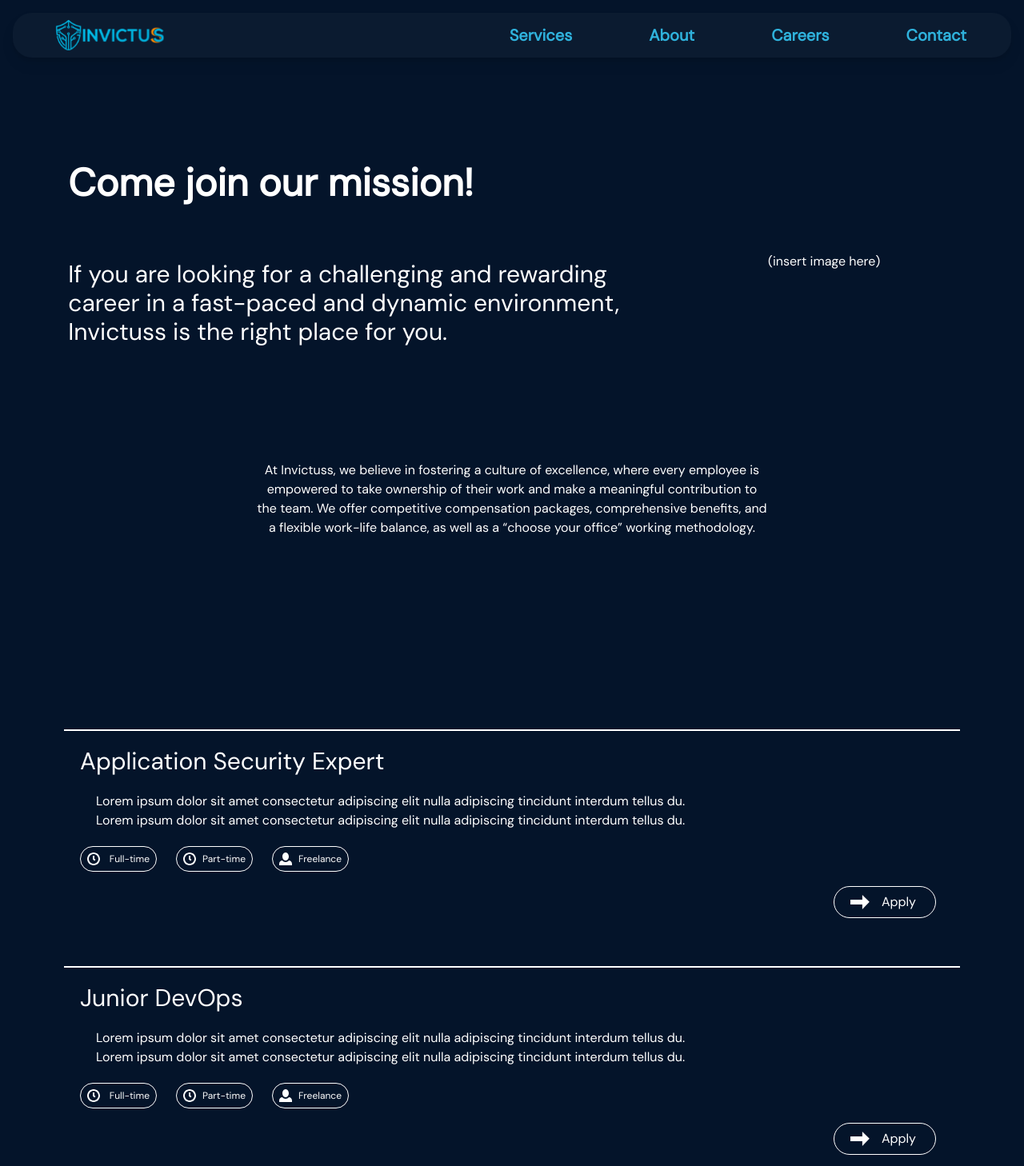
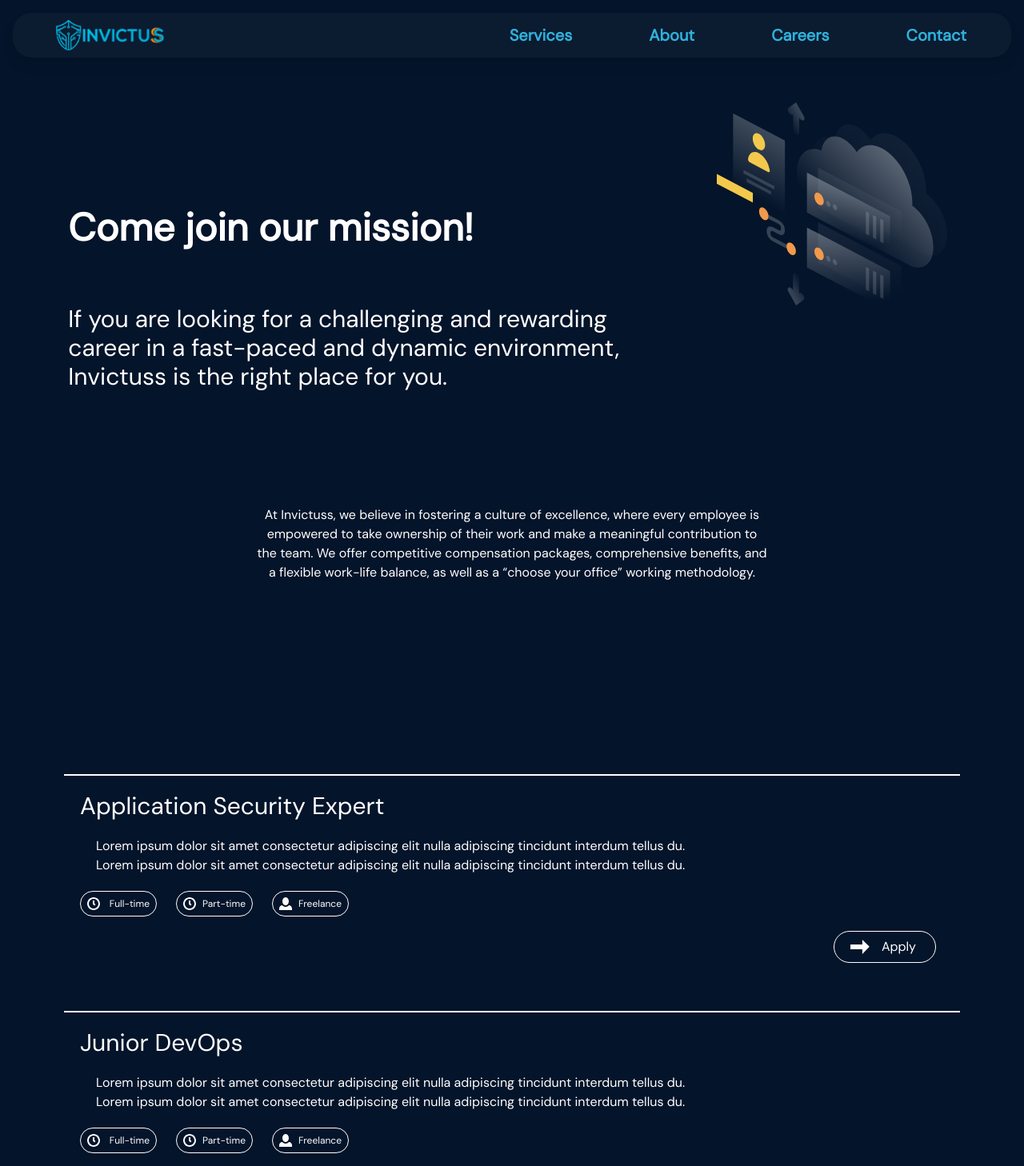
Before and after one commit to arana489/Invictuss, a React (Vite) app: page /careers in a window 1280 px wide. Shown: the top 1458 px of the page at 80% size. Built offline with nearby package versions, Linux system fonts and the light colour scheme; a web font is replaced by a local one.

Commit message:
fixed apply and img

```diff
--- a/src/components/Careers/Career.jsx
+++ b/src/components/Careers/Career.jsx
@@ -20,10 +20,8 @@ export default function Career() {
                         and dynamic environment, Invictuss is the right place for you.
                     </h3>
                 </div>
-                <div class="text-white absolute left-3/4 bottom-2/3">
-                    (insert image here)
-                </div>
-                <div class="absolute bottom-1/4 left-1/4 w-1/2 text-center text-white">
+                <img className="object-scale-down w-[0rem] md:w-[18rem] lg:w-[18rem]  ml-auto mr-24 mt-14" src = "src/assets/CareerImg.svg" alt="Invictuss logo"/>
+            <div class="absolute bottom-1/4 left-1/4 w-1/2 text-center text-white">
                     At Invictuss, we believe in fostering a culture of excellence, where every employee
                     is empowered to take ownership of their work and make a meaningful contribution to
                     the team. We offer competitive compensation packages, comprehensive benefits, and a
@@ -35,7 +33,7 @@ export default function Career() {
             <div className='flex justify-center mx-20'>
                 <CareerBoxes />
             </div>
-            <div class= "p-96"> </div>
+            <div class= "p-96"> </div>git
 
         </div>
 
--- a/src/components/Careers/CareerBox.jsx
+++ b/src/components/Careers/CareerBox.jsx
@@ -27,7 +27,7 @@ const CareerBox = (props) => {
           <div style={{ position: 'absolute', bottom: '20px', right: '30px'}}> {/* Add absolute positioning to child div */}
           <button className="text-white border border-white rounded-full flex items-center w-32 h-10">
       <img src="src/assets/Arrow.svg" alt="Arrow" class="h-6 w-6 ml-5" />
-      <span className = "flex-grow text-right mr-6">Apply</span>
+      <a className = "flex-grow text-right mr-6" href="mailto:cv@invictuss.io"> Apply</a>
               </button>
               </div>
         </div>
@@ -40,7 +40,7 @@ const CareerBox = (props) => {
   <div style={{ position: "absolute", bottom: "20px", right: "30px" }}>
     <button className="text-white border border-white rounded-full flex items-center w-32 h-10">
       <img src="src/assets/Arrow.svg" alt="Arrow" class="h-6 w-6 ml-5" />
-      <span className = "flex-grow text-right mr-6">Apply</span>
+      <a className = "flex-grow text-right mr-6" href="mailto:cv@invictuss.io"> Apply</a>
     </button>
   </div>
 </div>
```
Also changed, not shown: src/assets/CareerImg.svg (added).
